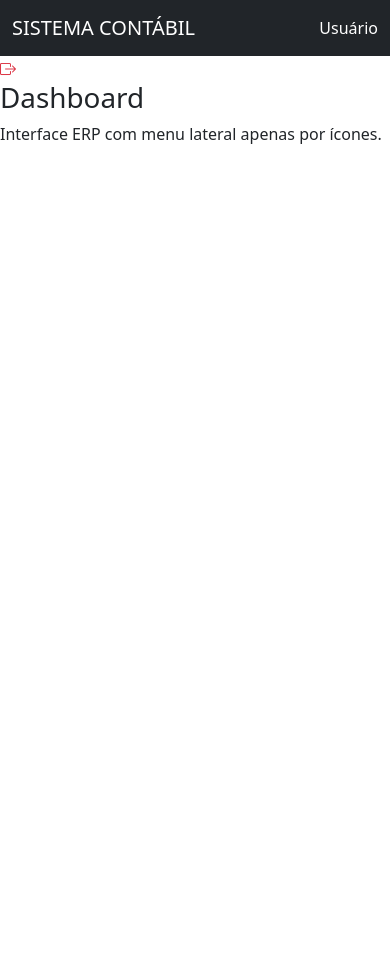
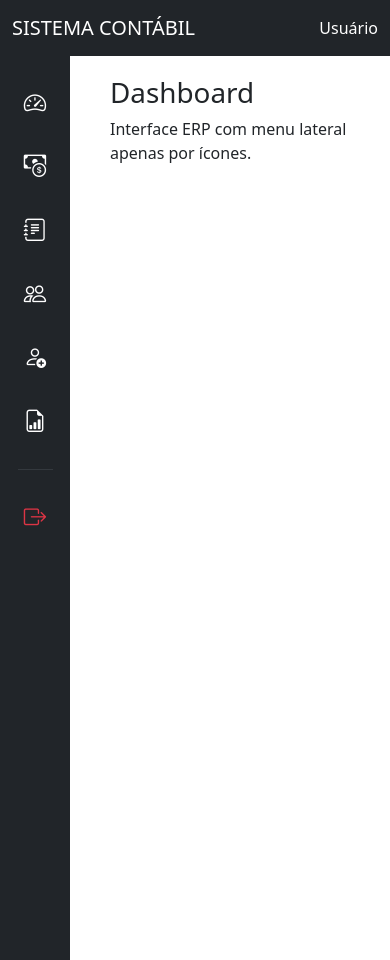
Before and after one commit to luizeduardoifes/Sistema_Financeiro_para_Contabilidade, a FastAPI app: page / in a window 390 px wide. Run offline with FastAPI, Linux system fonts and the light colour scheme.

Commit message:
adiciona estilo e estrutura para a sidebar do menu; melhora a responsividade e interatividade

```diff
--- a/templates/menu.html
+++ b/templates/menu.html
@@ -11,6 +11,42 @@
     <!-- Bootstrap Icons -->
     <link href="https://cdn.jsdelivr.net/npm/bootstrap-icons@1.11.1/font/bootstrap-icons.css" rel="stylesheet">
 
+    <style>
+        body {
+            padding-top: 56px;
+        }
+
+        /* SIDEBAR */
+        .sidebar {
+            position: fixed;
+            top: 56px;
+            left: 0;
+            width: 70px;
+            height: 100vh;
+            background-color: #212529;
+            display: flex;
+            flex-direction: column;
+            align-items: center;
+            padding-top: 15px;
+        }
+
+        .sidebar a {
+            color: #fff;
+            font-size: 1.4rem;
+            margin: 15px 0;
+            text-decoration: none;
+        }
+
+        .sidebar a:hover {
+            color: #0d6efd;
+        }
+
+        /* CONTEÚDO */
+        .content {
+            margin-left: 90px;
+            padding: 20px;
+        }
+    </style>
 </head>
 
 <body>
@@ -23,7 +59,7 @@
         </div>
     </nav>
 
-    <!-- SIDEBAR ÍCONES -->
+    <!-- SIDEBAR -->
     <div class="sidebar">
 
         <a href="#" data-bs-toggle="tooltip" title="Dashboard">
@@ -42,7 +78,7 @@
             <i class="bi bi-people"></i>
         </a>
 
-        <a href="/cadastrar_conta" data-bs-toggle="tooltip" title="cadastrar conta">
+        <a href="/cadastrar_conta" data-bs-toggle="tooltip" title="Cadastrar Conta">
             <i class="bi bi-person-add"></i>
         </a>
 
@@ -64,8 +100,14 @@
         <p>Interface ERP com menu lateral apenas por ícones.</p>
     </div>
 
+    <!-- Bootstrap JS -->
     <script src="https://cdn.jsdelivr.net/npm/bootstrap@5.3.2/dist/js/bootstrap.bundle.min.js"></script>
 
+    <!-- Ativar tooltips -->
+    <script>
+        const tooltipTriggerList = document.querySelectorAll('[data-bs-toggle="tooltip"]')
+        const tooltipList = [...tooltipTriggerList].map(el => new bootstrap.Tooltip(el))
+    </script>
 
 </body>
 
```
